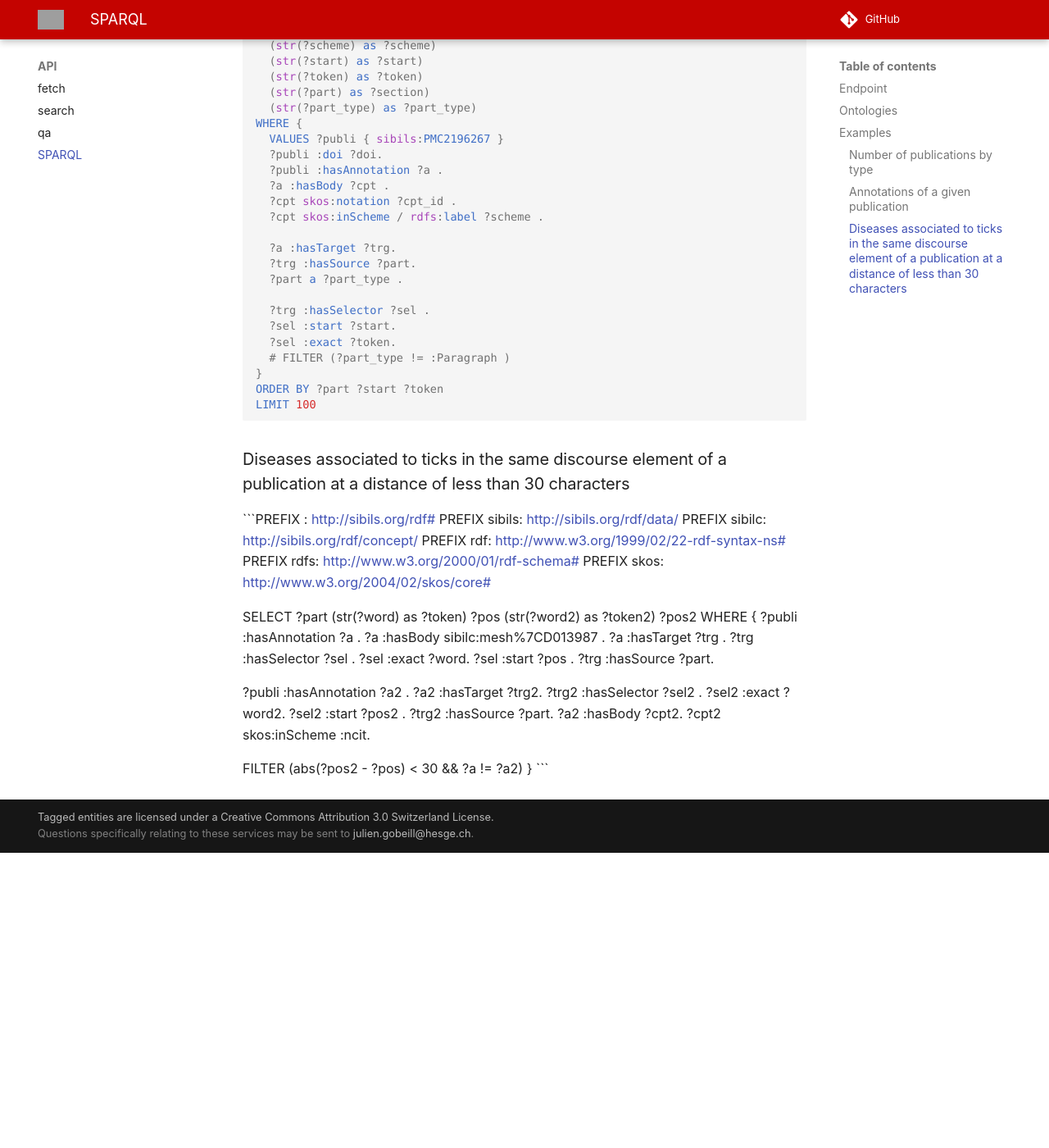
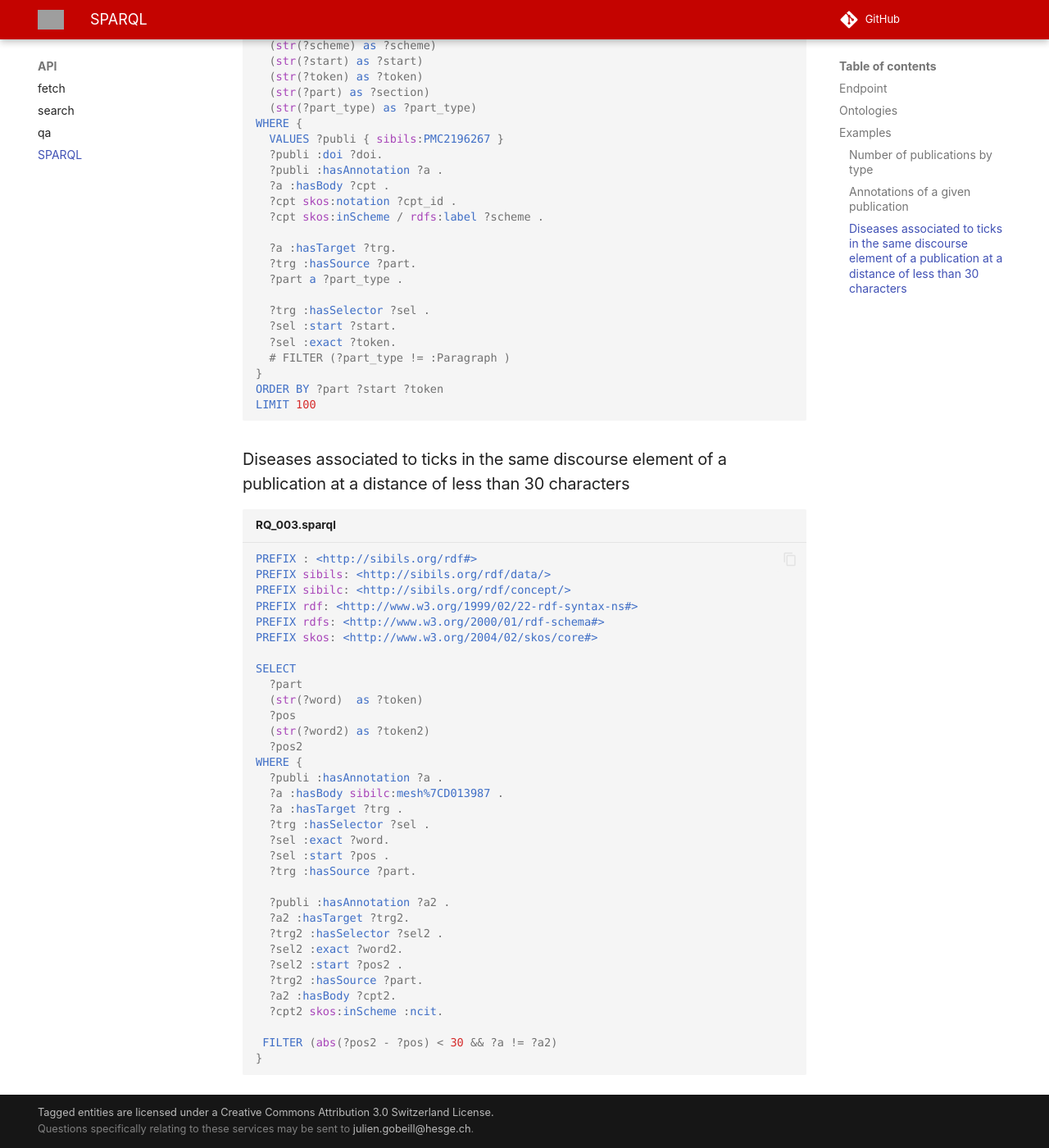
Before and after one commit to sibils/sibils-website, an MkDocs documentation site: the page built from docs/doc/api/sparql.md, in a window 1280 px wide and 1400 px high, scrolled down 1060 px. Shown: the whole window at 82% size. Built offline with MkDocs 1.6.1 and Material for MkDocs 9.7.7, drawn with Linux system fonts in a browser that asks for light colours; comment, search, counter and statistics services are not loaded; before the commit the page ends 2100 px from its top, so only the background shows below that; grey boxes are pictures that could not be loaded.

Commit message:
fixed sparql.md

````diff
--- a/docs/doc/api/sparql.md
+++ b/docs/doc/api/sparql.md
@@ -65,7 +65,8 @@ LIMIT 100
 
 ### Diseases associated to ticks in the same discourse element of a publication at a distance of less than 30 characters
 
-```PREFIX : <http://sibils.org/rdf#>
+```sparql title="RQ_003.sparql"
+PREFIX : <http://sibils.org/rdf#>
 PREFIX sibils: <http://sibils.org/rdf/data/>
 PREFIX sibilc: <http://sibils.org/rdf/concept/>
 PREFIX rdf: <http://www.w3.org/1999/02/22-rdf-syntax-ns#>
````
